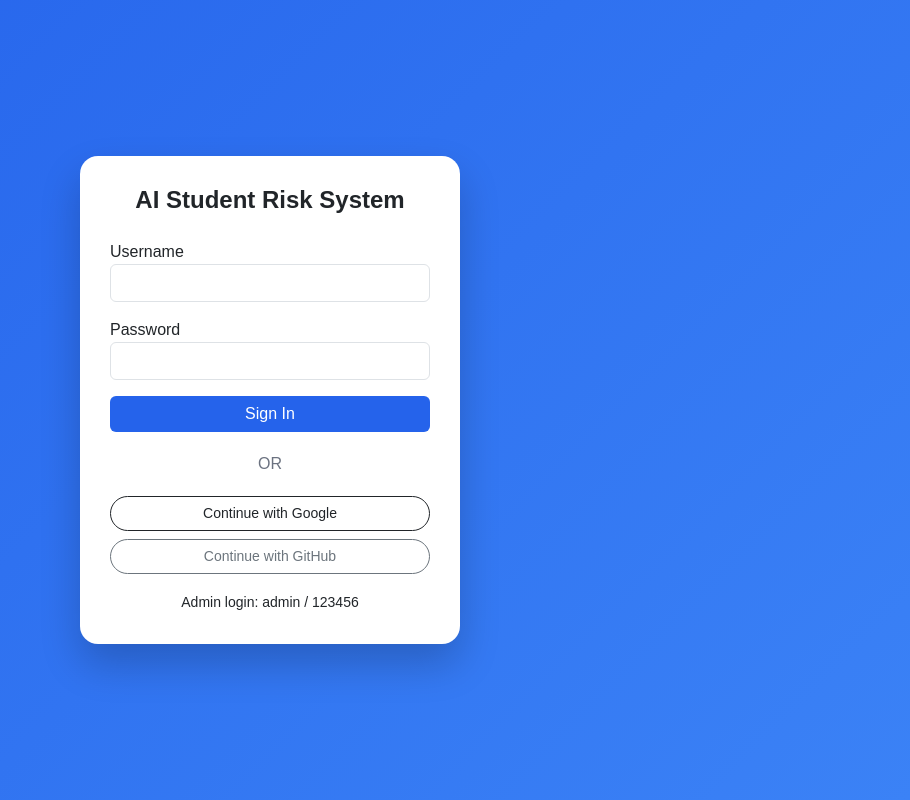
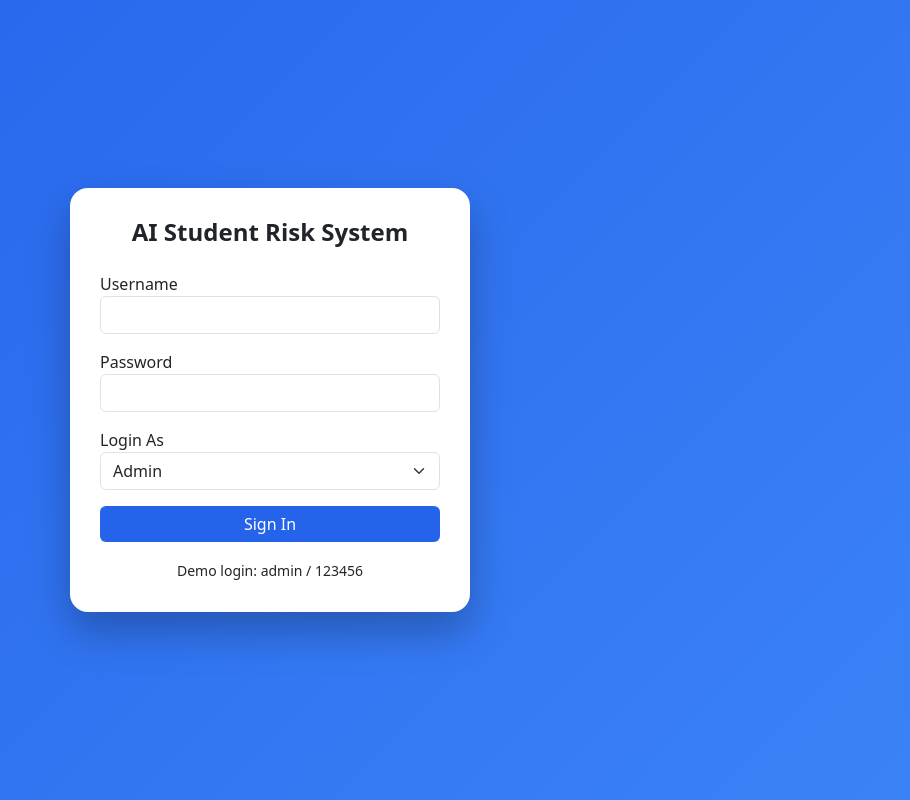
Before and after one commit to Nikki31Chaudhary/Prediciting-Student-Performance, a Flask app: page / in a window 1280 px wide. Shown: the whole page, without its empty margins (370-1280 px from the left). Run offline with Flask 3, Linux system fonts and the light colour scheme; parts of the project's set-up code (start-up, migrations or seed data) failed here and were passed over.

Commit message:
Implement role based access control and display login session details on dashbaord

```diff
--- a/app.py
+++ b/app.py
@@ -2,6 +2,7 @@ from flask import Flask, render_template, request, redirect, session, send_file
 import pandas as pd
 import joblib
 import io
+from datetime import datetime
 from sklearn.metrics import mean_squared_error, r2_score, confusion_matrix, accuracy_score, classification_report
 
 app = Flask(__name__)
@@ -22,9 +23,16 @@ PASSWORD = "123456"
 @app.route("/", methods=["GET", "POST"])
 def login():
     if request.method == "POST":
-        if request.form["username"] == USERNAME and request.form["password"] == PASSWORD:
-            session["user"] = USERNAME
+        username = request.form["username"]
+        password = request.form["password"]
+        role = request.form["role"]
+
+        if username == USERNAME and password == PASSWORD:
+            session["user"] = username
+            session["role"] = role
+            session["login_time"] = datetime.now().strftime("%d %b %Y, %I:%M %p")
             return redirect("/dashboard")
+
     return render_template("login.html")
 
 # ---------------- DASHBOARD ----------------
--- a/templates/login.html
+++ b/templates/login.html
@@ -11,15 +11,14 @@
             justify-content:center;
             align-items:center;
             background: linear-gradient(135deg,#2563eb,#3b82f6);
-            font-family: Arial, sans-serif;
         }
 
         .login-card {
-            width:380px;
+            width:400px;
             padding:30px;
             border-radius:18px;
             background:white;
-            box-shadow:0 20px 40px rgba(0,0,0,0.2);
+            box-shadow:0 20px 40px rgba(0,0,0,0.25);
         }
 
         .login-title {
@@ -36,17 +35,6 @@
         .btn-primary:hover {
             background:#1d4ed8;
         }
-
-        .divider {
-            text-align:center;
-            margin:20px 0;
-            color:#6b7280;
-        }
-
-        .social-btn {
-            border-radius:25px;
-            font-size:14px;
-        }
     </style>
 </head>
 
@@ -56,6 +44,7 @@
     <h4 class="login-title">AI Student Risk System</h4>
 
     <form method="POST">
+
         <div class="mb-3">
             <label>Username</label>
             <input type="text" name="username" class="form-control" required>
@@ -66,22 +55,21 @@
             <input type="password" name="password" class="form-control" required>
         </div>
 
+        <div class="mb-3">
+            <label>Login As</label>
+            <select name="role" class="form-select" required>
+                <option value="Admin">Admin</option>
+                <option value="Teacher">Teacher</option>
+                <option value="Student">Student</option>
+            </select>
+        </div>
+
         <button type="submit" class="btn btn-primary w-100">Sign In</button>
+
     </form>
 
-    <div class="divider">OR</div>
-
-    <!-- UI only for now -->
-    <button class="btn btn-outline-dark w-100 social-btn mb-2">
-        Continue with Google
-    </button>
-
-    <button class="btn btn-outline-secondary w-100 social-btn">
-        Continue with GitHub
-    </button>
-
     <div class="text-center mt-3">
-        <small>Admin login: admin / 123456</small>
+        <small>Demo login: admin / 123456</small>
     </div>
 </div>
 
```
Also changed, not shown: templates/dashboard.html (+10 -1 lines).
